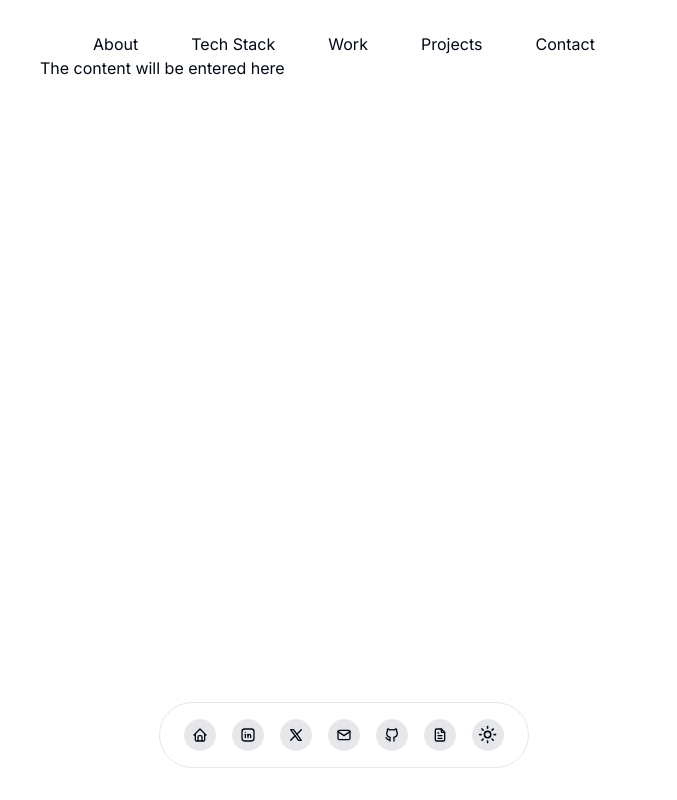
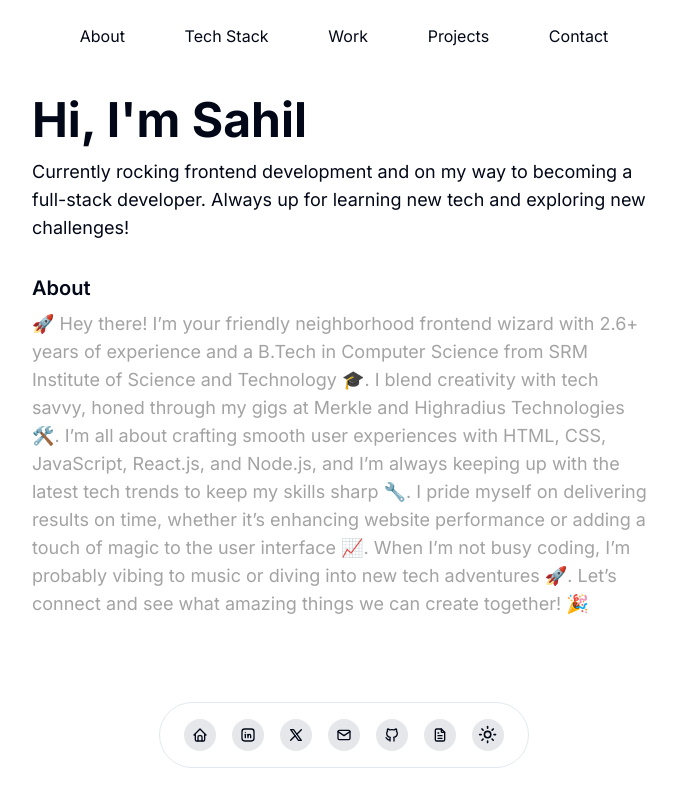
Before and after one commit to mohdsahil36/Portfolio3.0, a Next.js app: page / in a window 1280 px wide. Shown: the whole page, without its empty margins (296-973 px from the left). Built offline with nearby package versions, Linux system fonts and the light colour scheme.

Commit message:
introduction and about-me section

```diff
--- a/app/data/Data.tsx
+++ b/app/data/Data.tsx
@@ -1,11 +1,20 @@
 // Data.tsx
 
-import { IconBrandLinkedin, IconBrandX, IconMail, IconBrandGithub,IconHome,IconFileText} from "@tabler/icons-react";
+import {
+  IconBrandLinkedin,
+  IconBrandX,
+  IconMail,
+  IconBrandGithub,
+  IconHome,
+  IconFileText,
+} from "@tabler/icons-react";
 import React from "react";
 
 // Define an interface for type-checking
 interface UserData {
   name: string;
+  intro: string;
+  about: string;
   icons: {
     title: string;
     icon: React.ReactNode;
@@ -14,8 +23,13 @@ interface UserData {
 }
 
 export const Data: UserData = {
-  name: 'Mohd Sahil Siddiqui',
-
+  name: "Sahil",
+  intro:
+    "Currently rocking frontend development and on my way to becoming a full-stack developer. Always up for learning new tech and exploring new challenges!",
+  about:
+    "🚀 Hey there! I’m your friendly neighborhood frontend wizard with 2.6+ years of experience and a B.Tech in Computer Science from SRM Institute of Science and Technology 🎓. I blend creativity with tech savvy, honed through my gigs at Merkle and Highradius Technologies 🛠️.\n\n" +
+    "I’m all about crafting smooth user experiences with HTML, CSS, JavaScript, React.js, and Node.js, and I’m always keeping up with the latest tech trends to keep my skills sharp 🔧. I pride myself on delivering results on time, whether it’s enhancing website performance or adding a touch of magic to the user interface 📈.\n\n" +
+    "When I’m not busy coding, I’m probably vibing to music or diving into new tech adventures 🚀. Let’s connect and see what amazing things we can create together! 🎉",
   // Icons data
   icons: [
     {
--- a/app/page.tsx
+++ b/app/page.tsx
@@ -1,16 +1,17 @@
+import { FloatingDock } from "@/components/ui/floating-dock";
+import { ModeToggle } from "@/components/theme-toggler";
 import Navbar from "@/components/Navbar/Navbar";
-import { FloatingDock } from "@/components/ui/floating-dock";
+import Body from "@/components/Body/Body";
 import { Data } from "./data/Data";
-import { ModeToggle } from "@/components/theme-toggler";
 
 export default function Home() {
   return (
-    <div className="max-w-2xl min-h-[100vh] mx-auto p-8">
+    <div className="max-w-2xl min-h-[100vh] mx-auto p-6">
       <header>
         <Navbar />
       </header>
       <main>
-        The content will be entered here
+        <Body/>
       </main>
       <footer className="w-full fixed bottom-4 lg:bottom-8 flex items-center justify-center inset-x-0">
         <div className="flex justify-center">
--- /dev/null
+++ b/components/Body/About/About.tsx
@@ -0,0 +1,19 @@
+import React from 'react';
+
+interface AboutMeProps{
+    about:string;
+}
+
+const About: React.FC<AboutMeProps>=({about})=>{
+    return(
+        <section>
+            <div className='text-lg md:text-xl font-semibold'>
+                <p>About</p>
+            </div>
+            <div className='mt-2 text-sm md:text-lg text-neutral-400'>
+                <p>{about}</p>
+            </div>
+        </section>
+    )
+}
+export default About
--- /dev/null
+++ b/components/Body/Body.tsx
@@ -0,0 +1,19 @@
+import React from 'react';
+import { Data } from '@/app/data/Data';
+import Introduction from './Introduction/Introduction';
+import About from './About/About';
+
+const { name, intro, about } = Data;
+
+export default function Body() {
+    return (
+        <>
+            <div className='mt-8 md:mt-12'>
+                <Introduction name={name} intro={intro} />
+            </div>
+            <div className='mt-8'>
+                <About about={about}/>
+            </div>
+        </>
+    );
+}
--- /dev/null
+++ b/components/Body/Introduction/Introduction.tsx
@@ -0,0 +1,21 @@
+import React from 'react';
+
+interface IntroductionProps {
+    name: string;
+    intro: string;
+}
+
+const Introduction: React.FC<IntroductionProps> = ({ name, intro }) => {
+    return (
+        <section>
+            <div className='salutations font-bold text-3xl md:text-5xl'>
+                <p>Hi, I'm {name}</p>
+            </div>
+            <div className='mini-intro mt-3.5 text-sm md:text-lg'>
+                <p>{intro}</p>
+            </div>
+        </section>
+    );
+};
+
+export default Introduction;
--- a/components/Navbar/Navbar.tsx
+++ b/components/Navbar/Navbar.tsx
@@ -4,7 +4,7 @@ export default function Navbar(){
     return(
         <div>
             <nav>
-                <ul className='flex justify-between md:justify-evenly mx-3'>
+                <ul className='flex justify-between md:justify-evenly'>
                     <li className='text-xs md:text-base'>About</li>
                     <li className='text-xs md:text-base mx-3'>Tech Stack</li>
                     <li className='text-xs md:text-base'>Work</li>
--- a/package.json
+++ b/package.json
@@ -32,7 +32,7 @@
     "eslint": "^8",
     "eslint-config-next": "14.2.6",
     "postcss": "^8",
-    "tailwindcss": "^3.4.1",
+    "tailwindcss": "^3.4.10",
     "typescript": "^5"
   }
 }
```
Also changed, not shown: app/globals.css (line endings or trailing spaces), components.json, 1 other file (tests, documents, lock files or other folders).
